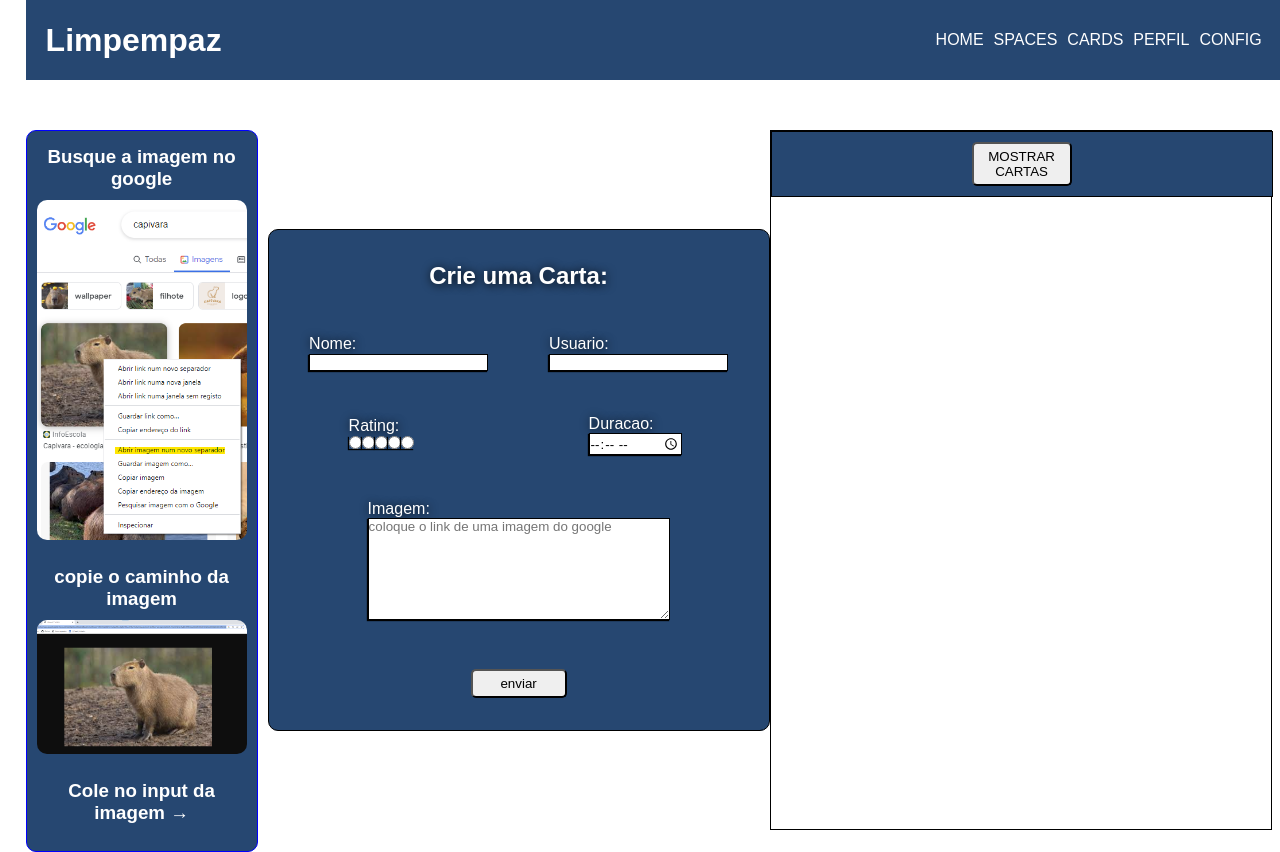
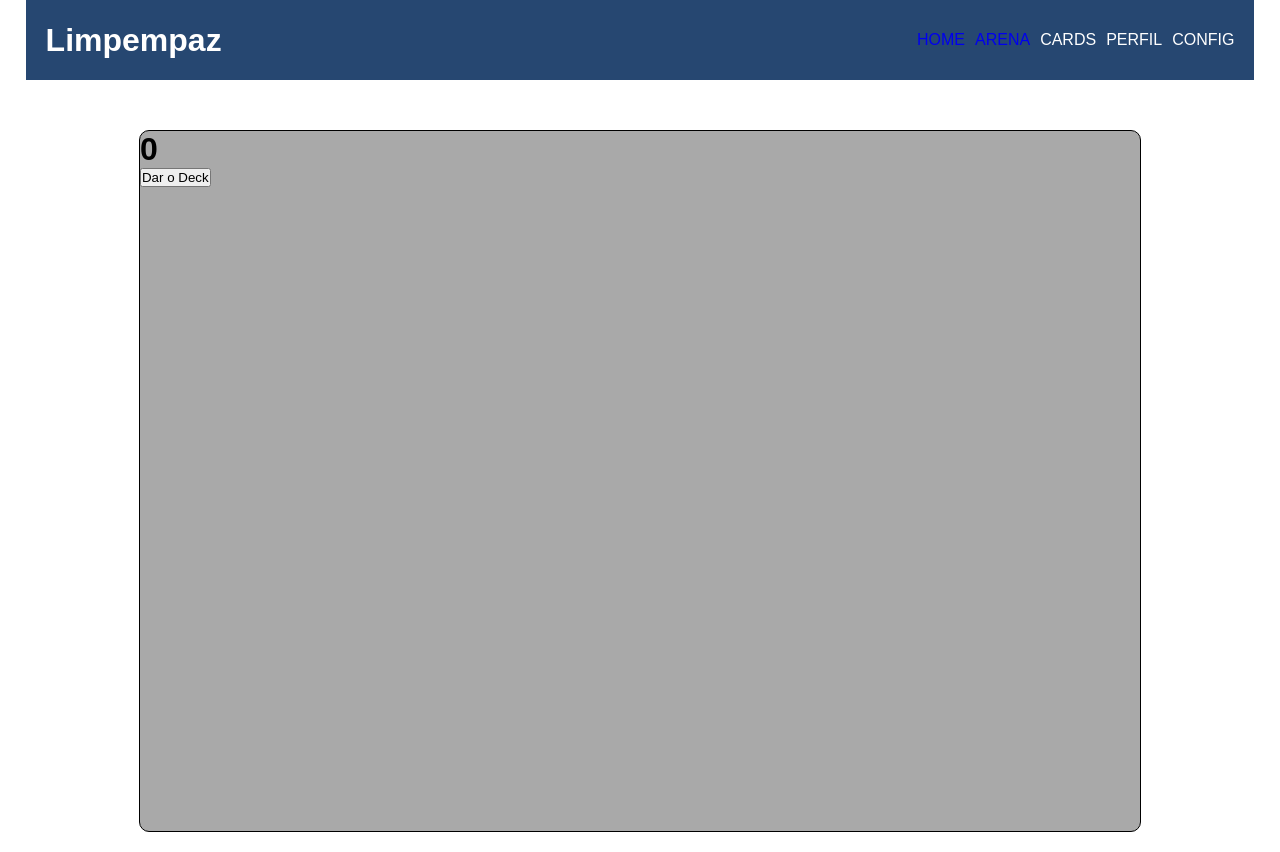
Before and after one commit to RGuapy/LimpemPaz, a React (Create React App) app in the folder cliente/: page /Arena in a window 1280 px wide. Built offline with nearby package versions, Linux system fonts and the light colour scheme.

Commit message:
0405facu

```diff
--- a/cliente/package.json
+++ b/cliente/package.json
@@ -6,9 +6,10 @@
     "@testing-library/jest-dom": "^5.16.5",
     "@testing-library/react": "^13.4.0",
     "@testing-library/user-event": "^13.5.0",
-    "axios": "^1.3.4",
+    "axios": "^1.4.0",
     "react": "^18.2.0",
     "react-dom": "^18.2.0",
+    "react-router-dom": "^6.11.1",
     "react-scripts": "^5.0.1",
     "web-vitals": "^2.1.4"
   },
--- a/cliente/src/App.js
+++ b/cliente/src/App.js
@@ -1,23 +1,12 @@
-import './style/App.css';
-import TaskCreator from "./TaskCreator"
-import TaskShower from "./TaskShower"
-import CustomHeader from "./CustomHeader"
-import CustomAside from "./CustomAside"
-import { useState } from "react"
+import './style/App.css'
+import Rotas from './Rotas'
+import React,{ useState } from "react"
+
 
 function App() {
-    const [display, setDisplay] = useState()
+
     return (
-        <div id="principal">
-          <CustomHeader />
-
-          <main>
-            <CustomAside />
-            <TaskCreator />
-            <TaskShower modificado={[display, setDisplay]} />
-
-          </main>
-        </div>
+      <Rotas/>
     );
 }
 
--- /dev/null
+++ b/cliente/src/Arena.js
@@ -0,0 +1,21 @@
+import "./style/Arena.css"
+import React from "react";
+import CustomHeader from "./CustomHeader"
+import Deck from "./Deck"
+
+export default function Arena(){
+
+
+    return(
+        <div id="principal">
+            <CustomHeader />
+            <div id="tela-container">
+                <div id="tela">
+                    <Deck/>
+                </div>
+            </div>
+        </div>
+
+
+    )
+}
--- a/cliente/src/CustomHeader.js
+++ b/cliente/src/CustomHeader.js
@@ -12,8 +12,8 @@ export default function CustomHeader(){
             <div id="navegador">
                 <nav>
                     <ul>
-                        <li><a>HOME</a></li>
-                        <li><a>SPACES</a></li>
+                        <li><a href="http://192.168.56.1:3000/" >HOME</a></li>
+                        <li><a href="http://192.168.56.1:3000/Arena">ARENA</a></li>
                         <li><a>CARDS</a></li>
                         <li><a>PERFIL</a></li>
                         <li><a>CONFIG</a></li>
--- /dev/null
+++ b/cliente/src/Deck.js
@@ -0,0 +1,24 @@
+import React,{useState} from "react"
+import Api from './Api'
+
+export default function Deck(){
+
+    const [table, setTable] = useState({})
+    const [ale, setAle] = useState(0)
+
+
+    async function getInfo() {
+        const res = await Api.get('/cards')
+
+        setTable((res.data))
+        setAle(parseInt(Math.random() * table.length))
+
+    }
+
+    return(
+        <>
+        <h1>{ale}</h1>
+        <button onClick={()=>{getInfo()}}>Dar o Deck</button>
+        </>
+    )
+}
--- /dev/null
+++ b/cliente/src/Home.js
@@ -0,0 +1,25 @@
+import './style/App.css';
+import TaskCreator from "./TaskCreator"
+import TaskShower from "./TaskShower"
+import CustomHeader from "./CustomHeader"
+import CustomAside from "./CustomAside"
+import { useState } from "react"
+
+function Home() {
+
+    const [display, setDisplay] = useState()
+    return (
+        <div id="principal">
+          <CustomHeader />
+
+          <main>
+            <CustomAside />
+            <TaskCreator />
+            <TaskShower modificado={[display, setDisplay]} />
+
+          </main>
+        </div>
+    );
+}
+
+export default Home;
--- /dev/null
+++ b/cliente/src/Rotas.js
@@ -0,0 +1,18 @@
+import React from "react";
+import { Route,Routes, BrowserRouter } from "react-router-dom";
+import Home from "./Home";
+import Arena from "./Arena";
+
+
+const Rotas = () => {
+   return(
+       <BrowserRouter>
+            <Routes>
+                <Route element = { <Home/> }  path="/" exact />
+                <Route element = { <Arena/> }  path="/Arena" exact />
+            </Routes>
+       </BrowserRouter>
+   )
+}
+
+export default Rotas;
--- /dev/null
+++ b/cliente/src/style/Arena.css
@@ -0,0 +1,9 @@
+
+#tela{
+    width: 1000px;
+    height: 700px;
+    margin: auto;
+    background-color: darkgray;
+    border: 1px solid black;
+    border-radius: 10px;
+}
--- a/cliente/src/style/CustomHeader.css
+++ b/cliente/src/style/CustomHeader.css
@@ -23,6 +23,15 @@ header {
 }
 
 
-    #navegador > nav > ul > li{
-        margin-left:10px;
-    }
+#navegador > nav > ul > li{
+    margin-left:10px;
+}
+
+#navegador > nav > ul > li > a{
+    text-decoration: none;
+}
+
+#navegador > nav > ul > li > a:visited{
+    text-decoration: none;
+    color: white;
+}
```
Also changed, not shown: cliente/src/CardCreator.js (added, +76 -0 lines), 2 other files (tests, documents, lock files or other folders).
